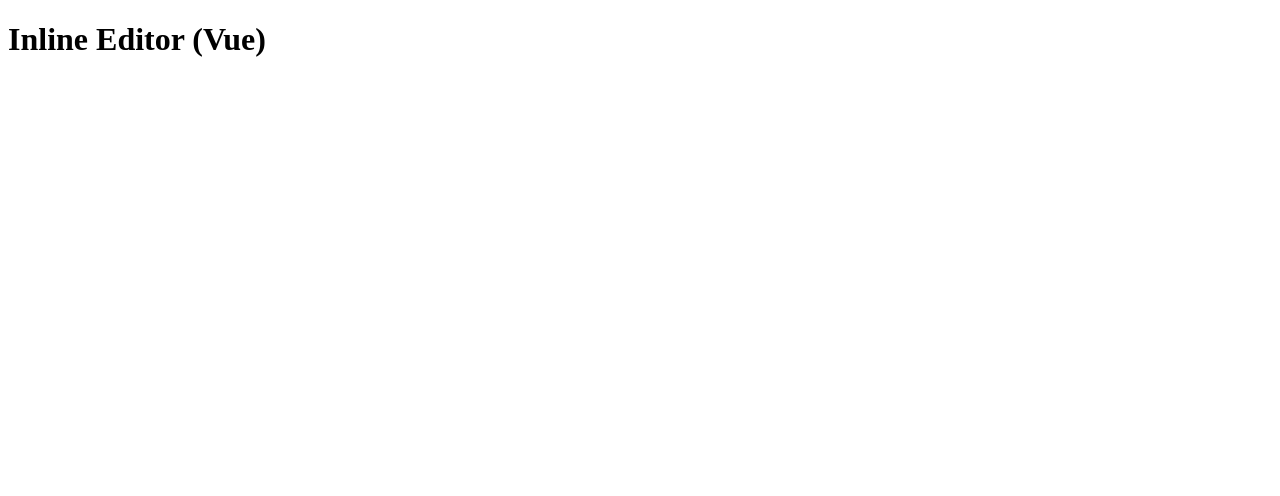
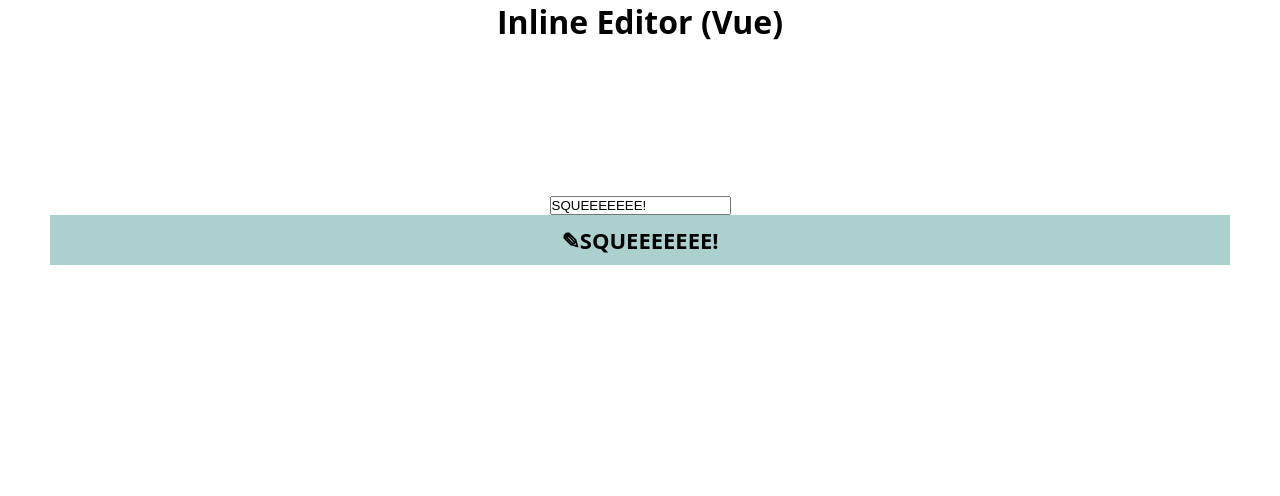
Before and after one commit to bootcamp-f17/vue-inline-editor, a plain HTML site: page app/index.html in a window 1280 px wide. Drawn offline with nearby package versions, Linux system fonts and the light colour scheme.

Commit message:
Tooltip working, and basic styling

```diff
--- a/app/index.html
+++ b/app/index.html
@@ -8,8 +8,17 @@
 
 <h1>Inline Editor (Vue)</h1>
 
+  <div id="main" v-cloak>
 
+    <div class="tooltip" v-if="show_tooltip">
+      <input type="text" v-model="text_content" />
+    </div>
 
+    <p v-on:click="toggleTooltip">{{ text_content }}</p>
+
+  </div>
+
+  <script src="https://unpkg.com/vue"></script>
   <script src="main.js"></script>
 
 </body>
--- a/app/main.js
+++ b/app/main.js
@@ -0,0 +1,27 @@
+// Create a vue instance
+
+var demo = new Vue({
+
+  // A DOM element to mount our initial view model.
+  el: '#main',
+
+  // Define some data and properties
+  data: {
+    show_tooltip: true,
+    text_content: 'SQUEEEEEEE!'
+  },
+
+
+
+  // Define some functions
+  methods: {
+    toggleTooltip: function() {
+      this.show_tooltip = !this.show_tooltip;
+    }
+
+
+  }
+
+
+
+});
--- a/app/style.css
+++ b/app/style.css
@@ -0,0 +1,33 @@
+[v-cloak] {
+  display: none;
+}
+
+* {
+  margin: 0;
+  padding: 0;
+}
+
+body {
+  font-family: 'Open Sans', sans-serif;
+  text-align: center;
+  margin-left: 50px;
+  margin-right: 50px;
+}
+
+#main {
+  height: 300px;
+  position: relative;
+  padding-top: 150px;
+}
+
+p {
+  font-size: 22px;
+  font-weight: bold;
+  color: #000;
+  background: #ABD0CE;
+  padding: 10px;
+}
+
+p:before {
+  content: "\270E";
+}
```
